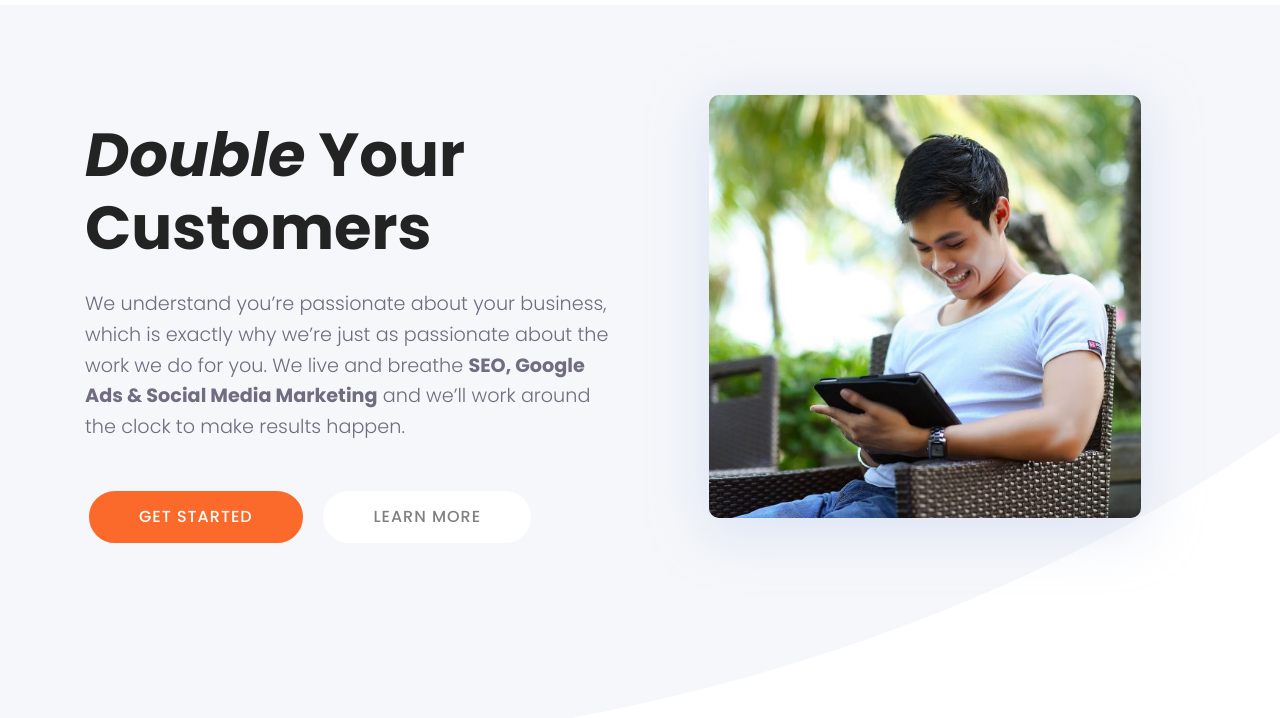
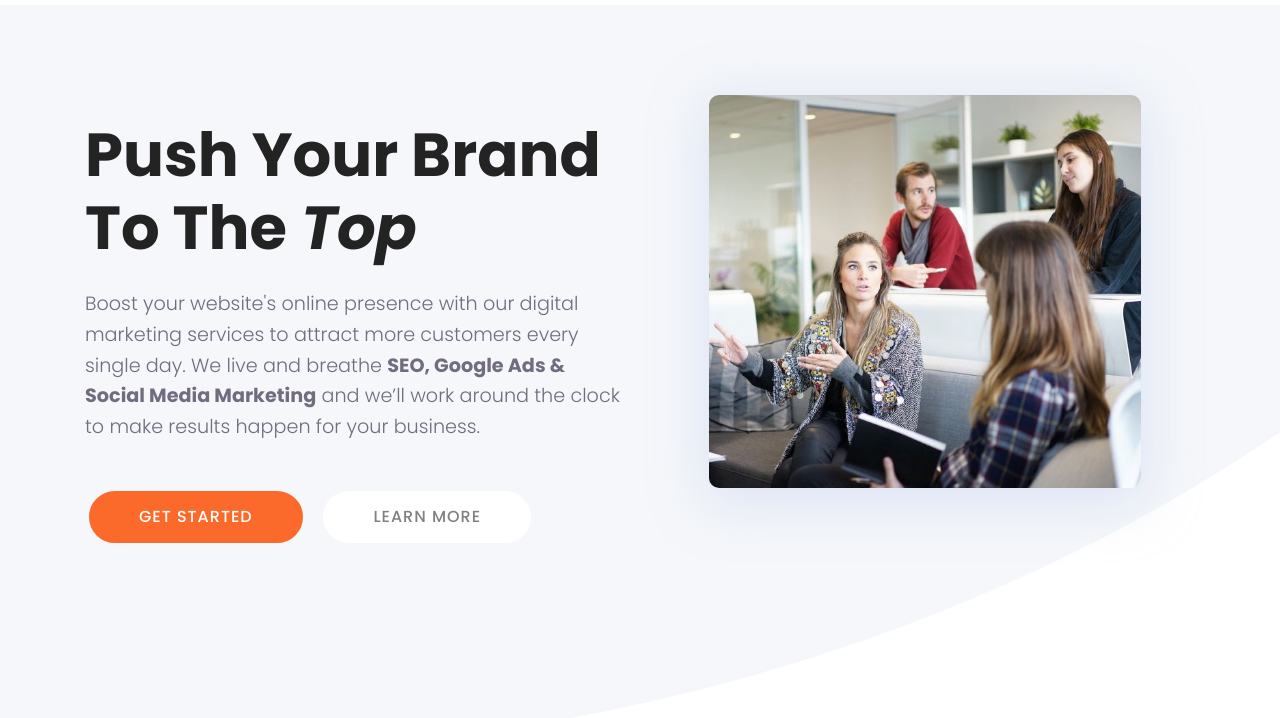
Before and after one commit to barbaraapel/barbaraapel.github.io, a plain HTML site: page index.html in a window 1280 px wide. Shown: the part 82-800 px from the top of the page. Drawn offline with Linux system fonts and the light colour scheme; files whose address does not match are found by name.

Commit message:
Changed top banner text and image

```diff
--- a/assets/images/hashes.json
+++ b/assets/images/hashes.json
@@ -1 +1 @@
-{"WMTrntusF5RP9976uGdrdg==":"android-chrome-121x121.png","Kw0B39SwXiY4WrCDalJHTA==":"mbr-1-160x148.jpg","wfNcNw5x8OdBQHxYoLz3rg==":"mbr-123x122.jpg","UVR7A2MuM8QFPj9UVEnWeg==":"mbr-4-160x155.jpg","YP0hYuH7redUZXJuBcr26Q==":"background1.jpg","jB5TywJxZASLkZyToMPmYg==":"mbr-864x576.jpg","YmIKRbD8U+UeC1busiMAlw==":"mbr-972x648.jpg","hzoBrxitPxxg06s7nbyD4Q==":"mbr-638x445.jpg","NbeTaf1Obq9o2V+M9WuDpg==":"mbr-638x425.jpg","9sGGQnF007WH+42ZrcCTAw==":"mbr-1-638x425.jpg","yC6r+gRGE991tHW8LqYPgA==":"mbr-1270x847.jpg","FWfnwyvFYabulGWxqUk4jQ==":"mbr-2-638x425.jpg","KIxv8ZcN7CHzkT05Wgs8PA==":"mbr-3-638x425.jpg","aNovBq0Vmv2ikYAn3njmXA==":"1-240x112.png","DfhrQKFFHpJCVm7nf14Tng==":"2-240x61.png","8MW75+Jj6sB6nzZyIeKFRg==":"3-240x68.png","hnPkMolbr2HaDqiJqNpPpg==":"4-240x66.png","RBjer+C6KYmxl8spPQcSHA==":"5-240x105.png","JQdTCdXSV9V1laYg7jcHNg==":"6-240x87.png","1abb6UlmsHzQd7Gkn8KBoA==":"8-240x97.png","7KWZjWjQqz6P9jM3dC2giA==":"10-240x81.png","AQUSIc+zL48veE5tEQ3YhA==":"mbr-638x445.jpeg","hnRha/sQzTkYPcSjVyPs4Q==":"mbr-1-638x425.jpeg","C3ACtd5F7L+ZvfejdNSJ1Q==":"mbr-3-638x425.jpeg","8j6pF00eI++ga1f2boJsEg==":"mbr-2-638x425.jpeg","6pbj9RmRIk6zhyUDd6DS7A==":"mbr-972x648.jpeg","J7R7aSTcTfDVTqqAg4YrPg==":"mbr-864x576.jpeg"}
+{"WMTrntusF5RP9976uGdrdg==":"android-chrome-121x121.png","Kw0B39SwXiY4WrCDalJHTA==":"mbr-1-160x148.jpg","wfNcNw5x8OdBQHxYoLz3rg==":"mbr-123x122.jpg","UVR7A2MuM8QFPj9UVEnWeg==":"mbr-4-160x155.jpg","YP0hYuH7redUZXJuBcr26Q==":"background1.jpg","jB5TywJxZASLkZyToMPmYg==":"mbr-864x576.jpg","YmIKRbD8U+UeC1busiMAlw==":"mbr-972x648.jpg","hzoBrxitPxxg06s7nbyD4Q==":"mbr-638x445.jpg","NbeTaf1Obq9o2V+M9WuDpg==":"mbr-638x425.jpg","9sGGQnF007WH+42ZrcCTAw==":"mbr-1-638x425.jpg","yC6r+gRGE991tHW8LqYPgA==":"mbr-1270x847.jpg","FWfnwyvFYabulGWxqUk4jQ==":"mbr-2-638x425.jpg","KIxv8ZcN7CHzkT05Wgs8PA==":"mbr-3-638x425.jpg","aNovBq0Vmv2ikYAn3njmXA==":"1-240x112.png","DfhrQKFFHpJCVm7nf14Tng==":"2-240x61.png","8MW75+Jj6sB6nzZyIeKFRg==":"3-240x68.png","hnPkMolbr2HaDqiJqNpPpg==":"4-240x66.png","RBjer+C6KYmxl8spPQcSHA==":"5-240x105.png","JQdTCdXSV9V1laYg7jcHNg==":"6-240x87.png","1abb6UlmsHzQd7Gkn8KBoA==":"8-240x97.png","7KWZjWjQqz6P9jM3dC2giA==":"10-240x81.png","AQUSIc+zL48veE5tEQ3YhA==":"mbr-638x445.jpeg","hnRha/sQzTkYPcSjVyPs4Q==":"mbr-1-638x425.jpeg","C3ACtd5F7L+ZvfejdNSJ1Q==":"mbr-3-638x425.jpeg","8j6pF00eI++ga1f2boJsEg==":"mbr-2-638x425.jpeg","6pbj9RmRIk6zhyUDd6DS7A==":"mbr-972x648.jpeg","J7R7aSTcTfDVTqqAg4YrPg==":"mbr-864x576.jpeg","pERq+sV/C/Kb6oVSWKd79A==":"mbr-1-864x576.jpg","8+rzWeBvej9EGiRvv3/J6g==":"mbr-1-864x576.jpeg"}
--- a/index.html
+++ b/index.html
@@ -93,15 +93,15 @@
     <div class="container align-center">
         <div class="row">
             <div class="col-md-12 col-lg-6 py-4 m-auto">
-                <h1 class="mbr-section-title mbr-regular pb-3 align-left mbr-fonts-style display-1"><strong><em>Double</em> Your Customers</strong></h1>
+                <h1 class="mbr-section-title mbr-regular pb-3 align-left mbr-fonts-style display-1"><strong>Push Your Brand To The<em> Top</em></strong></h1>
 
-                <p class="mbr-text mbr-light pb-3 align-left mbr-fonts-style display-7">We understand you’re passionate about your business, which is exactly why we’re just as passionate about the work we do for you. We live and breathe <strong>SEO, Google Ads &amp; Social Media Marketing</strong> and we’ll work around the clock to make results happen.<br></p>
+                <p class="mbr-text mbr-light pb-3 align-left mbr-fonts-style display-7">Boost your website's online presence with our digital marketing services to attract more customers every single day. We live and breathe <strong>SEO, Google Ads &amp; Social Media Marketing</strong> and we’ll work around the clock to make results happen for your business.<br></p>
                 <div class="align-left mbr-section-btn"><a class="btn btn-md btn-primary display-4" href="index.html#forms01-n">GET STARTED</a> <a class="btn btn-md btn-white display-4" href="index.html#content05-q">LEARN MORE</a></div>
             </div>
 
             <div class="col-lg-6 col-md-12 align-center">
                 <div class="img-box">
-                    <img src="assets/images/mbr-864x576.jpeg" alt="">
+                    <img src="assets/images/mbr-1-864x576.jpeg" alt="">
                 </div>
             </div>
         </div>
@@ -754,7 +754,7 @@
         <div class="row justify-content-center">
 
             <div class="col-lg-10 col-md-12  my-auto pb-4 mbr-form" data-form-type="formoid">
-                <form action="https://mobirise.eu/" method="POST" class="mbr-form form-with-styler" data-form-title="Form Name"><input type="hidden" name="email" data-form-email="true" value="WbEkrb6WcK5YPiSONH5PnU77pvMwEHEunuiWy9paKI9ImShtSgVpVu4cZWxvwZapO/X+ap5Mhs13TdkJyAm8epS75fLEQj/91b97pvjsPcyBOt49hLE+O1b4RXQuVb9t">
+                <form action="https://mobirise.eu/" method="POST" class="mbr-form form-with-styler" data-form-title="Form Name"><input type="hidden" name="email" data-form-email="true" value="KxG/fPfvF7Mi7+lnYGVv8BfVDdj1lUDxz7lbyLlV6HpRoTY5zc3/96XMbNpe38OreIEZJhB8LTYh+YIDRUCw/x/lgQD+W5CbGBOnIbguHVyDPRfW6QG/UCmM5Tl5LPdw">
                     <div class="form-row">
                         <div hidden="hidden" data-form-alert="" class="alert alert-success col-12">Thanks for filling out the form!</div>
                         <div hidden="hidden" data-form-alert-danger="" class="alert alert-danger col-12">Oops...! some problem!</div>
```
Also changed, not shown: assets/images/mbr-1-864x576.jpeg (added).
